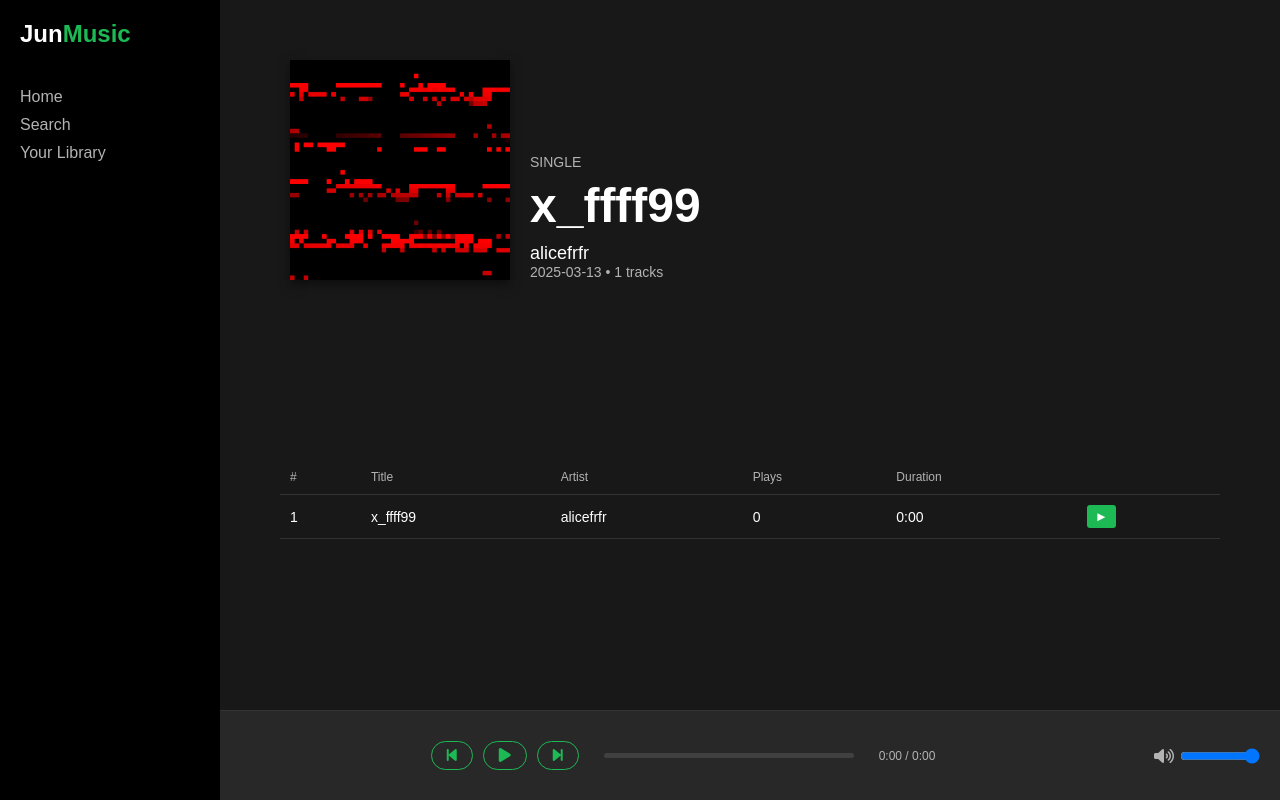
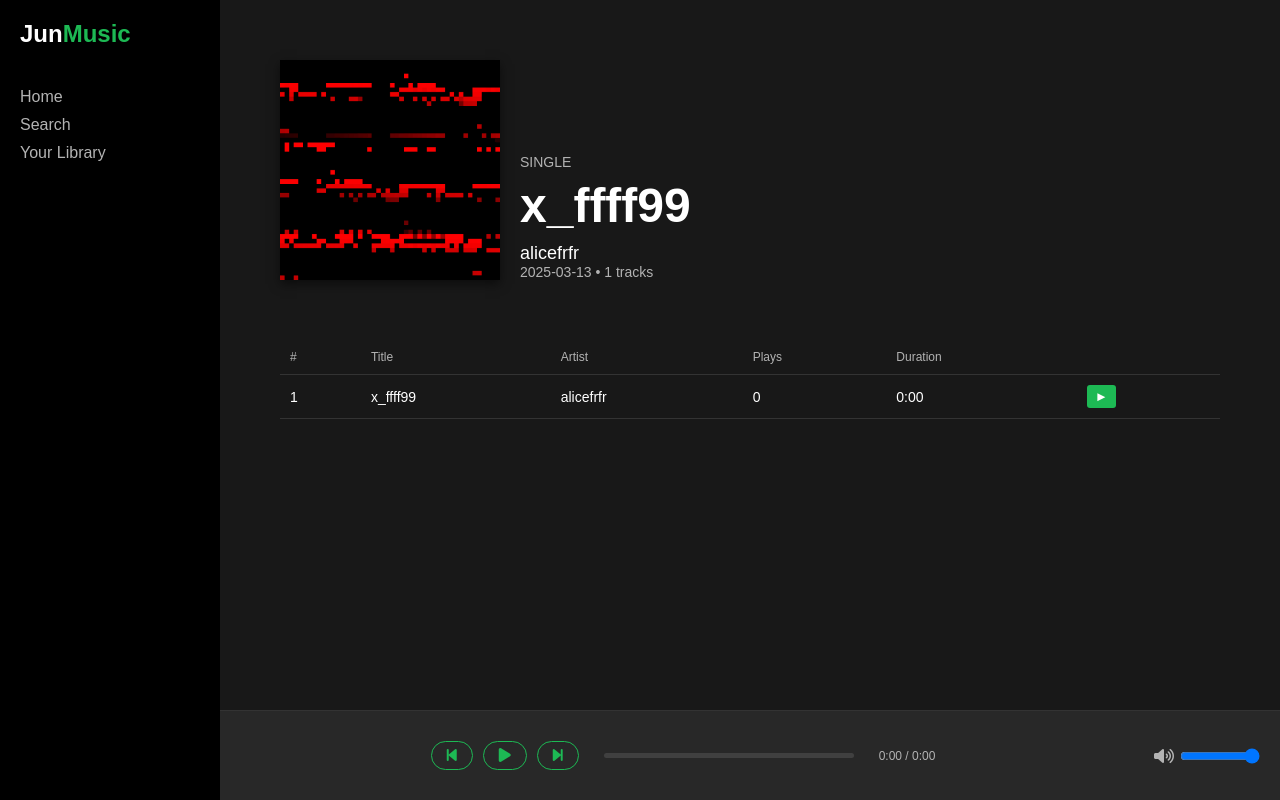
Before and after one commit to wkywoff/JunMusic, a Flask app: page /album/1 in a window 1280 px wide. Run offline with Flask 2, Linux system fonts and the light colour scheme.

Commit message:
Update album.html

```diff
--- a/templates/album.html
+++ b/templates/album.html
@@ -1,6 +1,7 @@
 {% extends "base.html" %}
 {% block content %}
-<div class="page-content">
+<div class="album-page-container">
+  <!-- Верхняя часть страницы альбома (баннер) -->
   <div class="album-banner">
     <img src="/static/img/{{ album.cover }}" alt="Cover" class="album-cover-large">
     <div class="album-info">
@@ -14,9 +15,8 @@
       </p>
     </div>
   </div>
-</div>
 
-<!-- Отдельный блок для треклиста, без ограничивающего контейнера -->
+  <!-- Треклист альбома -->
   <div class="album-tracklist">
     <table>
       <thead>
@@ -48,4 +48,5 @@
       </tbody>
     </table>
   </div>
+</div>
 {% endblock %}
```
Lines whose indentation alone changed are shown as unchanged.
